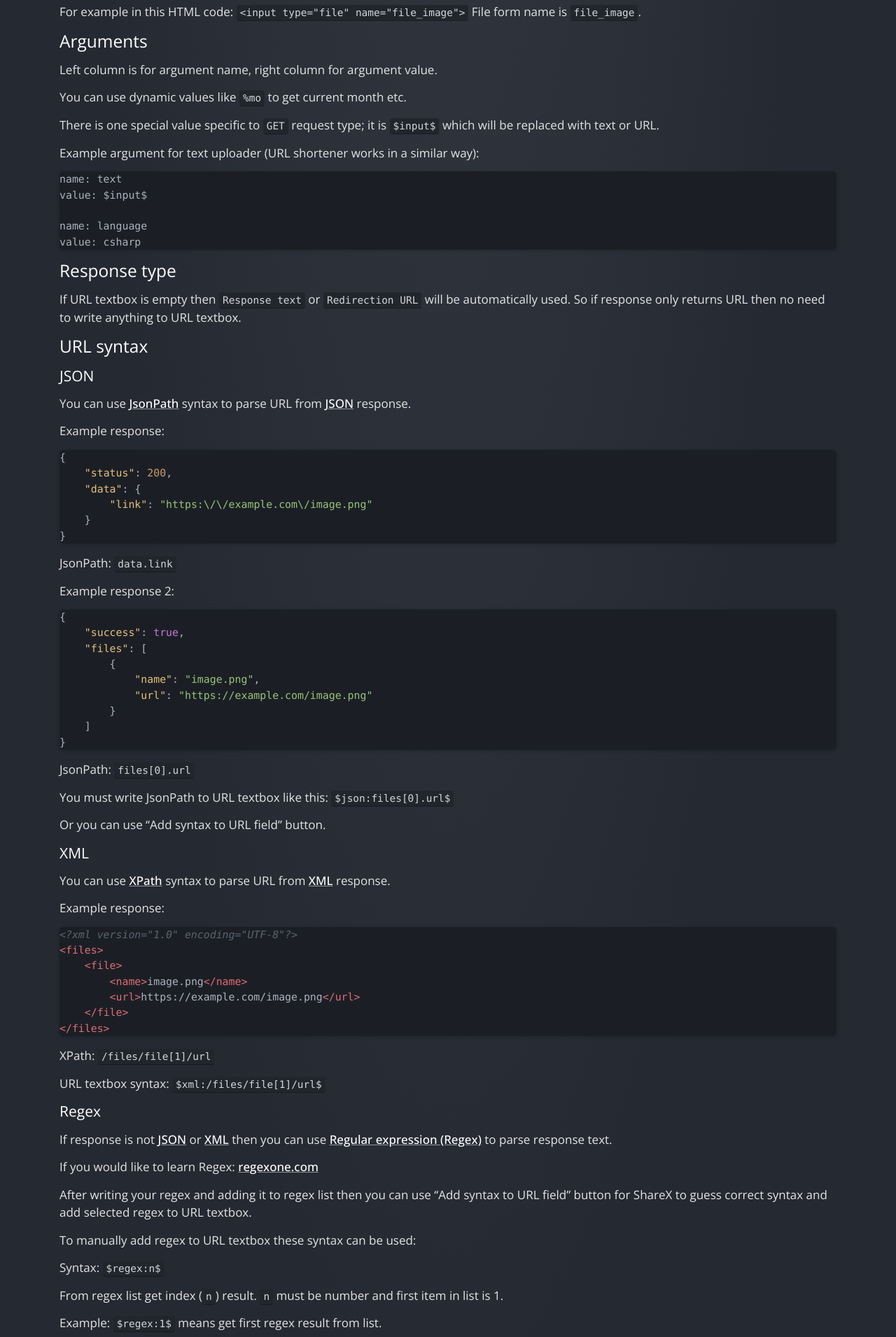
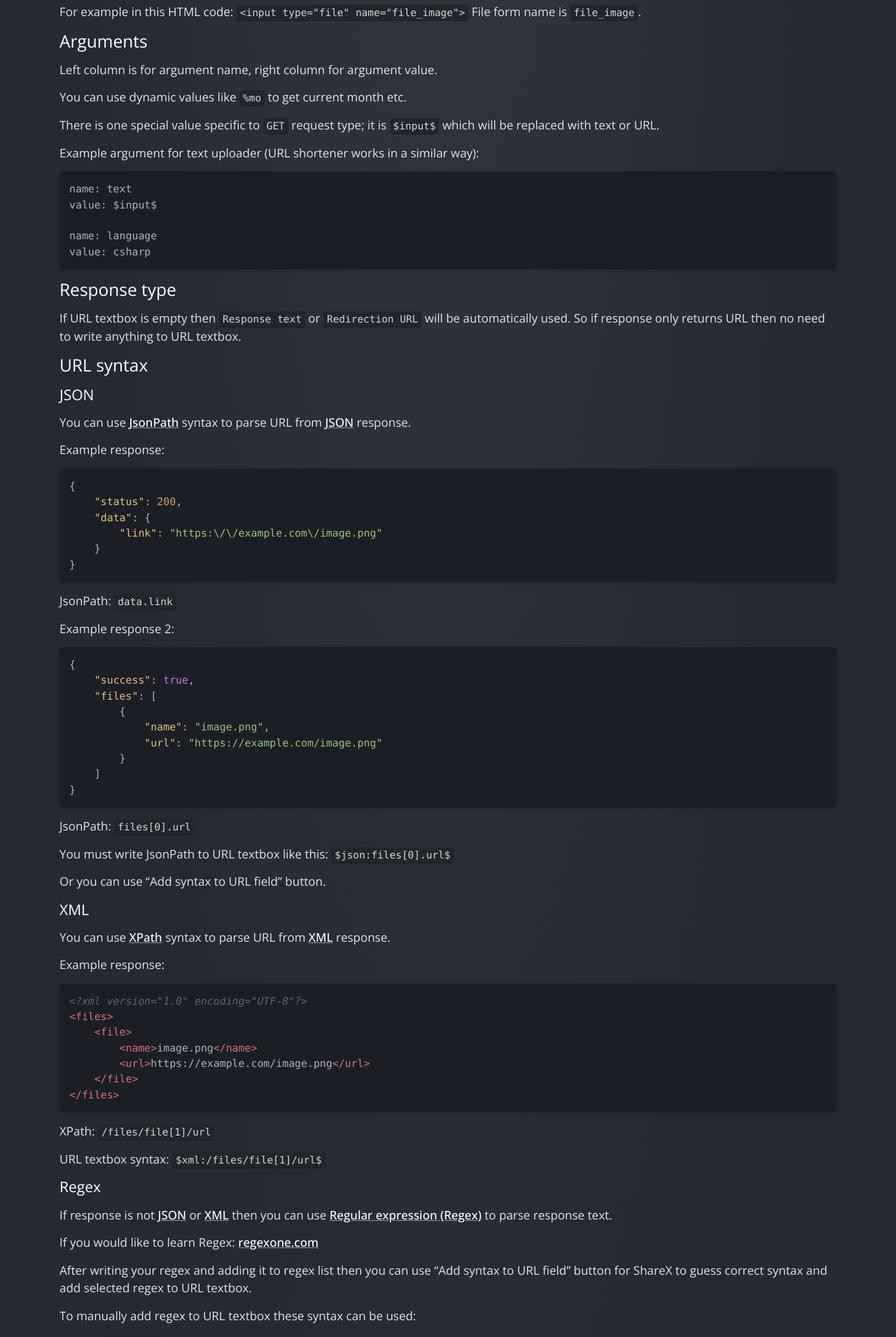
Before and after one commit to ShareX/sharex.github.io, a Jekyll site: the page built from docs/custom-uploader.md, in a window 1280 px wide. Shown: the part 1293-3204 px from the top of the page at 70% size. Built offline with Jekyll 4.4.1, drawn with Linux system fonts in a browser that asks for light colours; nearby versions of some CDN libraries.

Commit message:
Add padding to pre

```diff
--- a/css/main.scss
+++ b/css/main.scss
@@ -581,7 +581,7 @@ footer {
         background-color: #1b1f25;
         box-shadow: 0px 1px 5px rgba(0, 0, 0, 0.2);
         border: none;
-        margin-bottom: 15px;
+        padding: 1rem;
     }
 
     code.highlighter-rouge {
```
